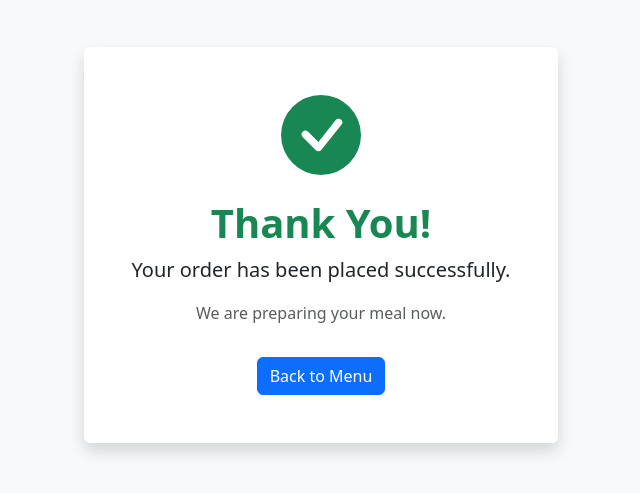
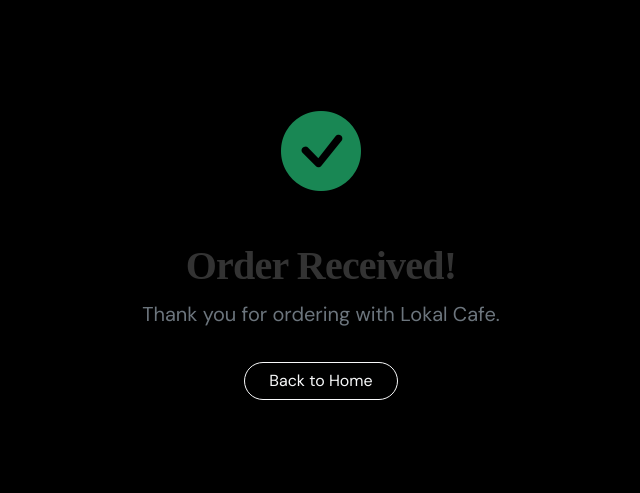
Before and after one commit to FatinFityah/Lokal--Cafe, a plain HTML site: page confirmation.html in a window 1280 px wide. Shown: the part 155-648 px from the top of the page, without its empty margins (319-959 px from the left). Drawn offline with nearby package versions, Linux system fonts and the light colour scheme.

Commit message:
Update confirmation.html

```diff
--- a/confirmation.html
+++ b/confirmation.html
@@ -3,20 +3,17 @@
 <head>
     <meta charset="UTF-8">
     <meta name="viewport" content="width=device-width, initial-scale=1.0">
-    <title>Order Confirmed - Lokal Cafe</title>
+    <title>Order Confirmed</title>
     <link href="https://cdn.jsdelivr.net/npm/bootstrap@5.3.0/dist/css/bootstrap.min.css" rel="stylesheet">
+    <link rel="stylesheet" href="https://cdn.jsdelivr.net/npm/bootstrap-icons@1.10.0/font/bootstrap-icons.css">
+    <link rel="stylesheet" href="css/styles.css">
 </head>
-<body class="d-flex align-items-center justify-content-center vh-100 bg-light">
-    <div class="text-center p-5 bg-white shadow rounded">
-        <div class="mb-4">
-            <svg xmlns="http://www.w3.org/2000/svg" width="80" height="80" fill="#198754" class="bi bi-check-circle-fill" viewBox="0 0 16 16">
-                <path d="M16 8A8 8 0 1 1 0 8a8 8 0 0 1 16 0zm-3.97-3.03a.75.75 0 0 0-1.08.022L7.477 9.417 5.384 7.323a.75.75 0 0 0-1.06 1.06L6.97 11.03a.75.75 0 0 0 1.079-.02l3.992-4.99a.75.75 0 0 0-.01-1.05z"/>
-            </svg>
-        </div>
-        <h1 class="text-success fw-bold">Thank You!</h1>
-        <p class="lead">Your order has been placed successfully.</p>
-        <p class="text-muted">We are preparing your meal now.</p>
-        <a href="index.html" class="btn btn-primary mt-3">Back to Menu</a>
+<body class="d-flex align-items-center justify-content-center vh-100 bg-black text-white">
+    <div class="text-center">
+        <i class="bi bi-check-circle-fill text-success" style="font-size: 5rem;"></i>
+        <h1 class="fw-bold mt-4">Order Received!</h1>
+        <p class="lead text-secondary">Thank you for ordering with Lokal Cafe.</p>
+        <a href="index.html" class="btn btn-outline-light rounded-pill px-4 mt-3">Back to Home</a>
     </div>
 </body>
 </html>
```
